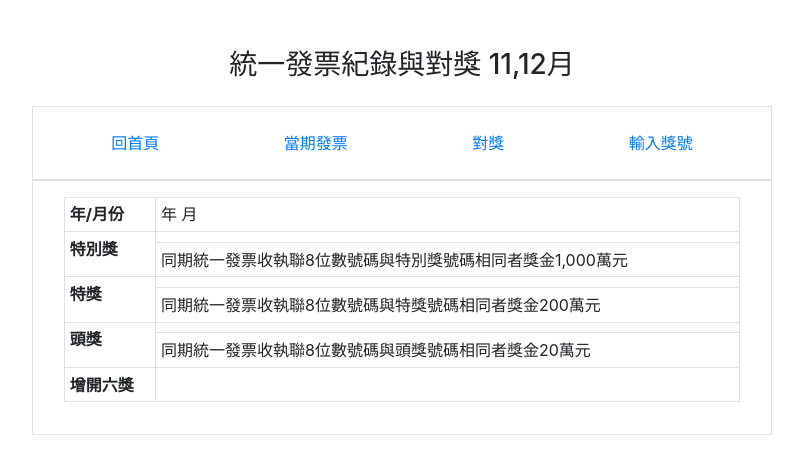
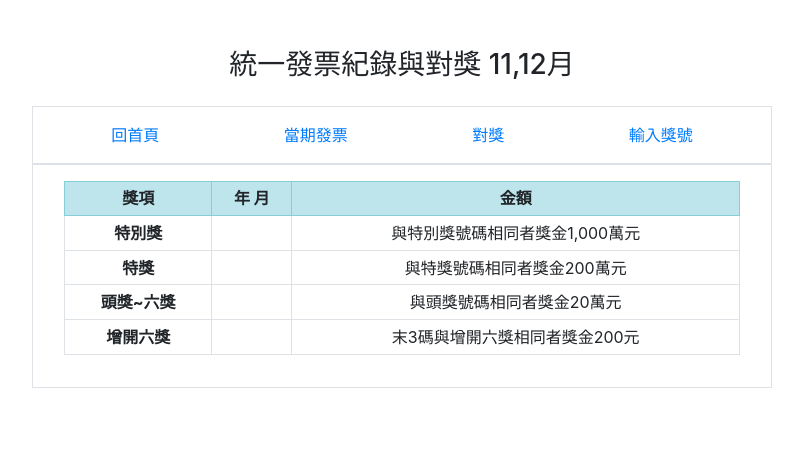
Before and after one commit to wdaweb/invoice-hua3698, a PHP site: page /index.php?do=award_numbers in a window 1280 px wide. Shown: the top 474 px of the page, without its empty margins (238-1041 px from the left). Run offline with PHP 8.4, Linux system fonts and the light colour scheme; data that the repository does not hold is empty.

Commit message:
調整表格排版

```diff
--- a/award_numbers.php
+++ b/award_numbers.php
@@ -1,57 +1,112 @@
 <?php
-//兌獎頁
+//對獎頁
 
 include_once "base.php";
 
-if(isset($_GET['pd'])){
-    $year=explode("-",$_GET['pd'])[0];
-    $period=explode("-",$_GET['pd'])[1];
-}else{
-    $the_last_period=$pdo->query("select * from `award_numbers` order by year desc, period desc limit 1")->fetch();
-    $year=$the_last_period['year'];
-    $period=$the_last_period['period'];
+if (isset($_GET['pd'])) {
+    $year = explode("-", $_GET['pd'])[0];
+    $period = explode("-", $_GET['pd'])[1];
+} else {
+    $the_last_period = $pdo->query("select * from `award_numbers` order by year desc, period desc limit 1")->fetch();
+    $year = $the_last_period['year'];
+    $period = $the_last_period['period'];
 }
 
-$awards=$pdo->query("select * from award_numbers where year='$year' && period='$period'")->fetchAll();
-$special="";
-$grand="";
-$first=[];
-$six=[];
+$awards = $pdo->query("select * from award_numbers where year='$year' && period='$period'")->fetchAll();
+$special = "";
+$grand = "";
+$first = [];
+$six = [];
 
 foreach ($awards as $award) {
-    switch($award['type']){
+    switch ($award['type']) {
         case 1:
-            $special=$award['number'];
+            $special = $award['number'];
             break;
         case 2:
-            $grand=$award['number'];
+            $grand = $award['number'];
             break;
         case 3:
-            $first[]=$award['number'];
+            $first[] = $award['number'];
             break;
         case 4:
-            $six[]=$award['number'];
+            $six[] = $award['number'];
             break;
     }
 }
 ?>
 
 <div class="container">
-<table class="table table-bordered table-sm" summary="統一發票中獎號碼單">
+    <table class="table table-bordered table-sm table-hover" summary="統一發票中獎號碼單">
         <tbody>
+            <tr class="table-info">
+                <th>獎項</th>
+                <!-- 可以用select option、toggle -->
+                <th class="title">
+                    <?= $year; ?>年
+                    <?php
+                    $month = [
+                        "1" => "01 ~ 02",
+                        "2" => "03 ~ 04",
+                        "3" => "05 ~ 06",
+                        "4" => "07 ~ 08",
+                        "5" => "09 ~ 10",
+                        "6" => "11 ~ 12"
+                    ];
+                    echo $month[$period];
+                    ?>月
+                </th>
+                <th id="months">金額</th>
+            </tr>
+            <tr>
+                <th id="specialPrize">特別獎</th>
+                <td class="number"><?= $special; ?></td>
+                <td>與特別獎號碼相同者獎金1,000萬元 </td>
+            </tr>
+            <tr>
+                <th id="grandPrize">特獎</th>
+                <td class="number"><?= $grand; ?></td>
+                <td>與特獎號碼相同者獎金200萬元 </td>
+            </tr>
+
+            <tr>
+                <th id="firstPrize">頭獎~六獎</th>
+                <td class="number">
+                    <!-- 加上中括號，使同一個name可以儲存多筆資料在陣列內 -->
+                    <?php
+                    foreach ($first as $f) {
+                        echo $f . "<br>";
+                    }
+                    ?>
+                <td>與頭獎號碼相同者獎金20萬元 </td>
+                </td>
+            </tr>
+            <tr>
+                <th id="addSixPrize">增開六獎</th>
+                <td class="number">
+                    <?php
+                    foreach ($six as $s) {
+                        echo $s . "<br>";
+                    }
+                    ?>
+                <td>末3碼與增開六獎相同者獎金200元 </td>
+                </td>
+            </tr>
+        </tbody>
+        <!-- <tbody>
             <tr>
                 <th id="months">年/月份</th>
-                <!-- 可以用select option、toggle -->
+                可以用select option、toggle
                 <td headers="months" class="title">
-                    <?=$year;?>年
+                    <?= $year; ?>年
                     <?php
-                    $month=[
-                        "1"=>"01 ~ 02",
-                        "2"=>"03 ~ 04",
-                        "3"=>"05 ~ 06",
-                        "4"=>"07 ~ 08",
-                        "5"=>"09 ~ 10",
-                        "6"=>"11 ~ 12"
+                    $month = [
+                        "1" => "01 ~ 02",
+                        "2" => "03 ~ 04",
+                        "3" => "05 ~ 06",
+                        "4" => "07 ~ 08",
+                        "5" => "09 ~ 10",
+                        "6" => "11 ~ 12"
                     ];
                     echo $month[$period];
                     ?>月
@@ -59,14 +114,14 @@ foreach ($awards as $award) {
             </tr>
             <tr>
                 <th id="specialPrize" rowspan="2">特別獎</th>
-                <td class="number"><?=$special;?></td>
+                <td class="number"><?= $special; ?></td>
             </tr>
             <tr>
                 <td headers="specialPrize"> 同期統一發票收執聯8位數號碼與特別獎號碼相同者獎金1,000萬元 </td>
             </tr>
             <tr>
                 <th id="grandPrize" rowspan="2">特獎</th>
-                <td class="number"><?=$grand;?></td>
+                <td class="number"><?= $grand; ?></td>
             </tr>
             <tr>
                 <td headers="grandPrize"> 同期統一發票收執聯8位數號碼與特獎號碼相同者獎金200萬元 </td>
@@ -75,10 +130,10 @@ foreach ($awards as $award) {
             <tr>
                 <th id="firstPrize" rowspan="2">頭獎</th>
                 <td headers="firstPrize" class="number">
-                    <!-- 加上中括號，使同一個name可以儲存多筆資料在陣列內 -->
+                    加上中括號，使同一個name可以儲存多筆資料在陣列內
                     <?php
                     foreach ($first as $f) {
-                            echo $f."<br>";
+                        echo $f . "<br>";
                     }
                     ?>
                 </td>
@@ -91,11 +146,11 @@ foreach ($awards as $award) {
                 <td headers="addSixPrize" class="number">
                 <?php
                 foreach ($six as $s) {
-                            echo $s."<br>";
+                    echo $s . "<br>";
                 }
                 ?>
                 </td>
             </tr>
-        </tbody>
+        </tbody> -->
     </table>
 </div>
--- a/index.php
+++ b/index.php
@@ -19,6 +19,10 @@
             color: red;
             font-weight: bolder;
         }
+        th,  td {
+        vertical-align: middle !important;
+        text-align: center !important;
+    }
     </style>
 </head>
 
@@ -38,18 +42,18 @@
     <h3 class="text-center">統一發票紀錄與對獎 <?= $month[$m]; ?></h3>
 
     <div class="container my-4">
-        <div class="nav col-lg-8 col-md-12 d-flex justify-content-around p-3 mx-auto border">
-            <div class="nav-item text-center">
-                <a class="nav-link" href="index.php">回首頁</a>
+        <div class="col-lg-8 col-md-12 d-flex justify-content-around p-3 mx-auto border">
+            <div class="text-center">
+                <a href="index.php">回首頁</a>
             </div>
-            <div class="nav-item text-center">
-                <a class="nav-link" href="?do=invoice_list">當期發票</a>
+            <div class="text-center">
+                <a href="?do=invoice_list">當期發票</a>
             </div>
-            <div class="nav-item text-center">
-                <a class="nav-link" href="?do=award_numbers">對獎</a>
+            <div class="text-center">
+                <a href="?do=award_numbers">對獎</a>
             </div>
-            <div class="nav-item text-center">
-                <a class="nav-link" href="?do=add_awards">輸入獎號</a>
+            <div class="text-center">
+                <a href="?do=add_awards">輸入獎號</a>
             </div>
         </div>
 
--- a/invoice_list.php
+++ b/invoice_list.php
@@ -7,7 +7,7 @@ $rows=$pdo->query($sql)->fetchAll();
 ?>
 
 <table class="table text-center">
-    <tr>
+    <tr style="background:#b4e2e8">
         <td>發票號碼</td>
         <td>消費日期</td>
         <td>消費金額</td>
```
Also changed, not shown: add_awards.php (+6 -3 lines). Lines whose indentation alone changed are shown as unchanged.
